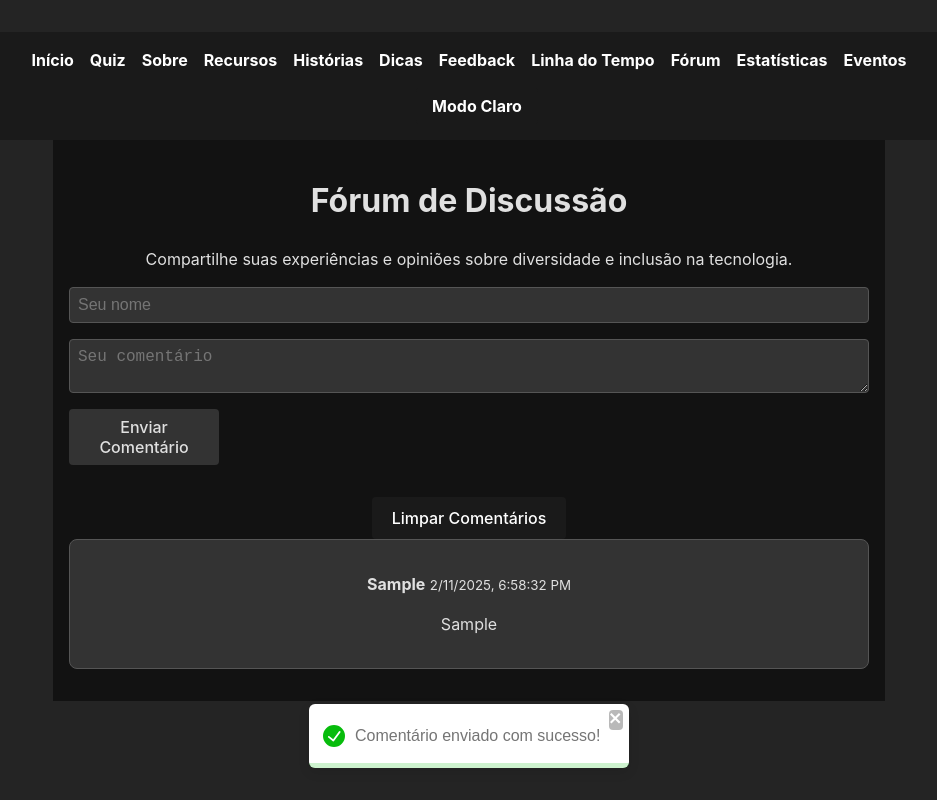
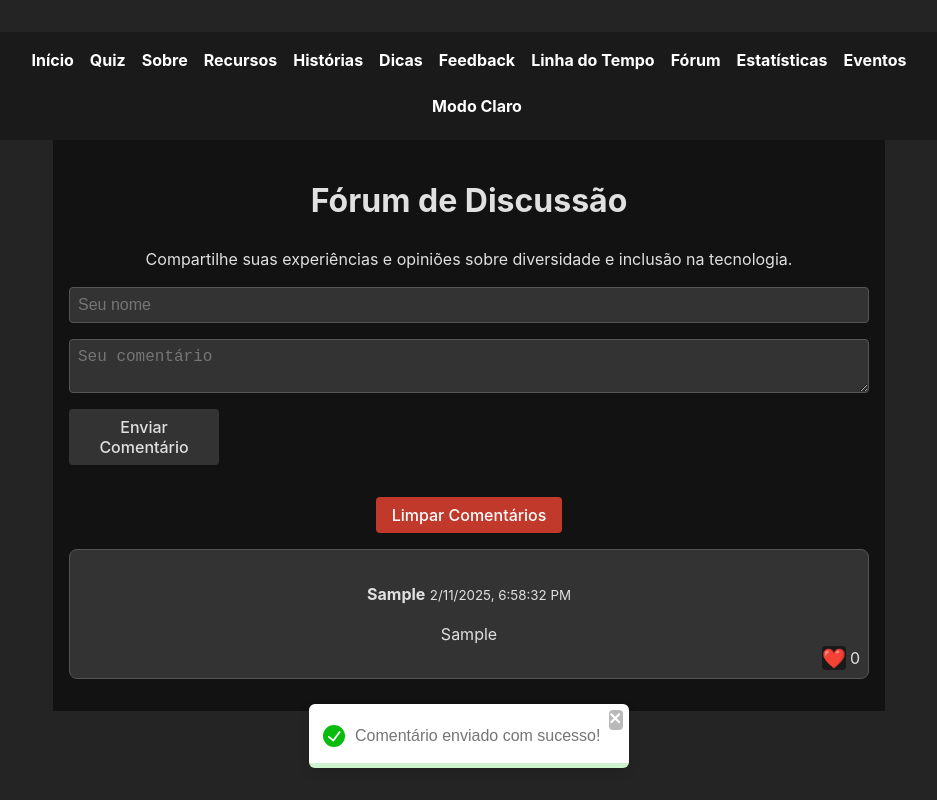
Before and after one commit to fjuncal/inclusion-quiz, a React (Vite) app: page /forum in a window 1280 px wide. Both pictures are taken after typing "Sample", "Sample" into the empty fields and a click on the button "Enviar Comentário". Shown: the whole page, without its empty margins (171-1108 px from the left). Built offline with nearby package versions, Linux system fonts and the light colour scheme.

Commit message:
Implementando os likes nos comentarios do forum

```diff
--- a/src/pages/Forum.css
+++ b/src/pages/Forum.css
@@ -34,13 +34,55 @@
   background-color: #646cff;
 }
 
+.clear-button {
+  margin-bottom: 1rem;
+  padding: 0.5rem 1rem;
+  background-color: #e74c3c;
+  color: #fff;
+  border: none;
+  border-radius: 4px;
+  cursor: pointer;
+}
+
+.clear-button:hover {
+  background-color: #c0392b;
+}
+
 .comments-list .comment {
+  position: relative;
   padding: 1rem;
   border: 1px solid #ddd;
   border-radius: 8px;
   margin-bottom: 1rem;
   background-color: #f9f9f9;
   color: #333;
+}
+
+.comment-reactions {
+  position: absolute;
+  bottom: 8px;
+  right: 8px;
+  display: flex;
+  align-items: center;
+  gap: 4px;
+}
+
+.like-button {
+  background: transparent;
+  border: none;
+  cursor: pointer;
+  font-size: 1.2rem;
+  transition: transform 0.2s ease;
+  padding: 0;
+  margin: 0;
+}
+
+.like-button:hover {
+  transform: scale(1.2);
+}
+
+.like-count {
+  font-size: 1rem;
 }
 
 body.theme-dark .forum-container {
@@ -64,8 +106,21 @@ body.theme-dark .comment-form button:hover {
   background-color: #646cff;
 }
 
+body.theme-dark .clear-button {
+  background-color: #c0392b;
+  color: #fff;
+}
+
+body.theme-dark .clear-button:hover {
+  background-color: #a93226;
+}
+
 body.theme-dark .comments-list .comment {
   background-color: #333;
+  border: 1px solid #555;
   color: #e0e0e0;
-  border: 1px solid #555;
 }
+
+body.theme-dark .like-button {
+  color: #fff;
+}
--- a/src/pages/Forum.tsx
+++ b/src/pages/Forum.tsx
@@ -8,12 +8,20 @@ interface Comment {
   name: string;
   text: string;
   timestamp: number;
+  likes: number;
 }
 
 function Forum() {
   const [comments, setComments] = useState<Comment[]>(() => {
     const saved = localStorage.getItem("forumComments");
-    return saved ? JSON.parse(saved) : [];
+    if (saved) {
+      const parsed = JSON.parse(saved);
+      return parsed.map((comment: Comment) => ({
+        ...comment,
+        likes: comment.likes ?? 0,
+      }));
+    }
+    return [];
   });
   const [name, setName] = useState("");
   const [text, setText] = useState("");
@@ -31,6 +39,7 @@ function Forum() {
       name,
       text,
       timestamp: Date.now(),
+      likes: 0,
     };
     setComments([newComment, ...comments]);
     setName("");
@@ -59,6 +68,16 @@ function Forum() {
       setModalError("Senha incorreta. Tente novamente.");
       toast.error("Senha incorreta. Tente novamente.");
     }
+  };
+
+  const handleLike = (commentId: number) => {
+    const updatedComments = comments.map((comment) =>
+      comment.id === commentId
+        ? { ...comment, likes: (comment.likes || 0) + 1 }
+        : comment
+    );
+    setComments(updatedComments);
+    toast.info("Você curtiu esse comentário!");
   };
 
   return (
@@ -102,6 +121,16 @@ function Forum() {
               <small>{new Date(comment.timestamp).toLocaleString()}</small>
             </p>
             <p>{comment.text}</p>
+            <div className="comment-reactions">
+              <button
+                onClick={() => handleLike(comment.id)}
+                className="like-button"
+              >
+                {/* Alterado para um ícone de coração */}
+                ❤️
+              </button>
+              <span className="like-count">{comment.likes}</span>
+            </div>
           </div>
         ))}
       </div>
```
